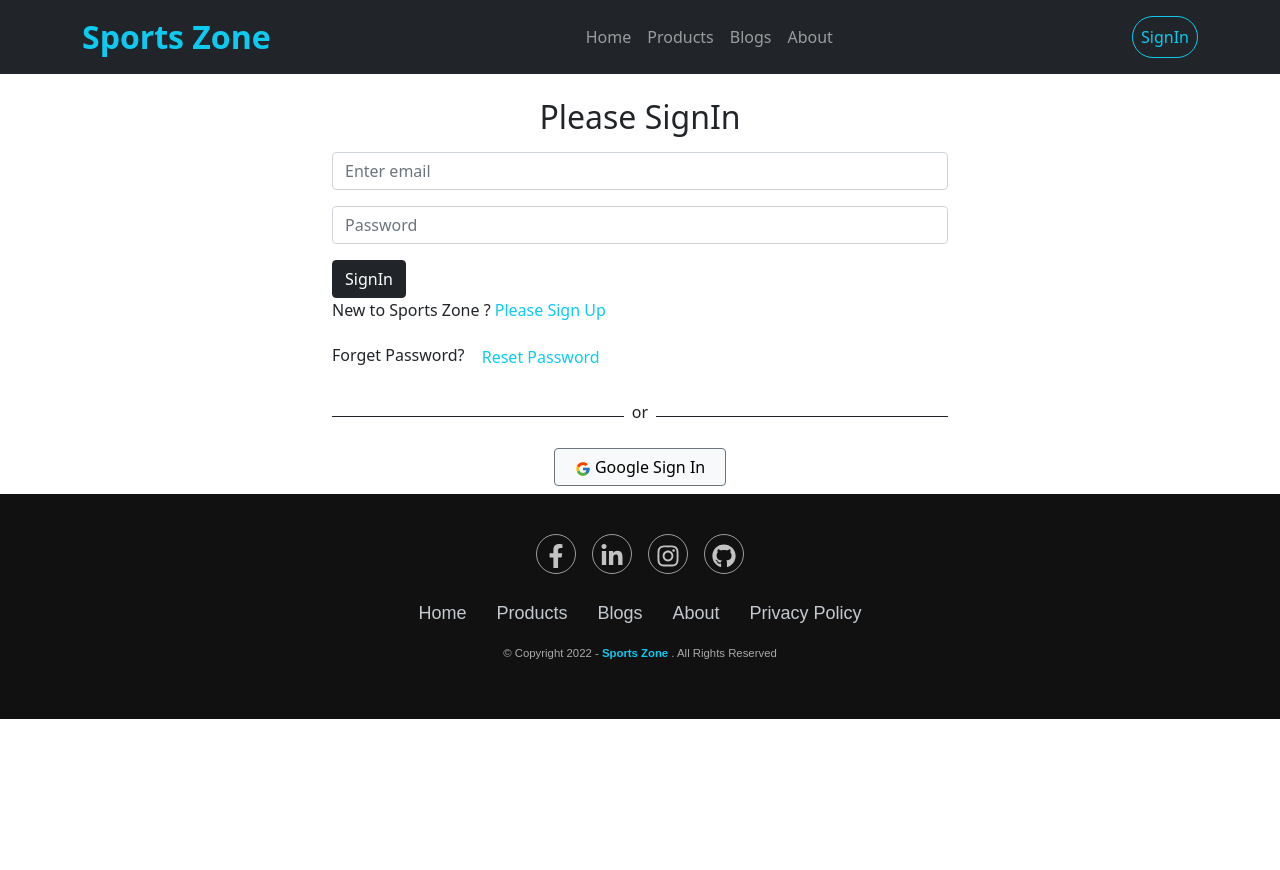
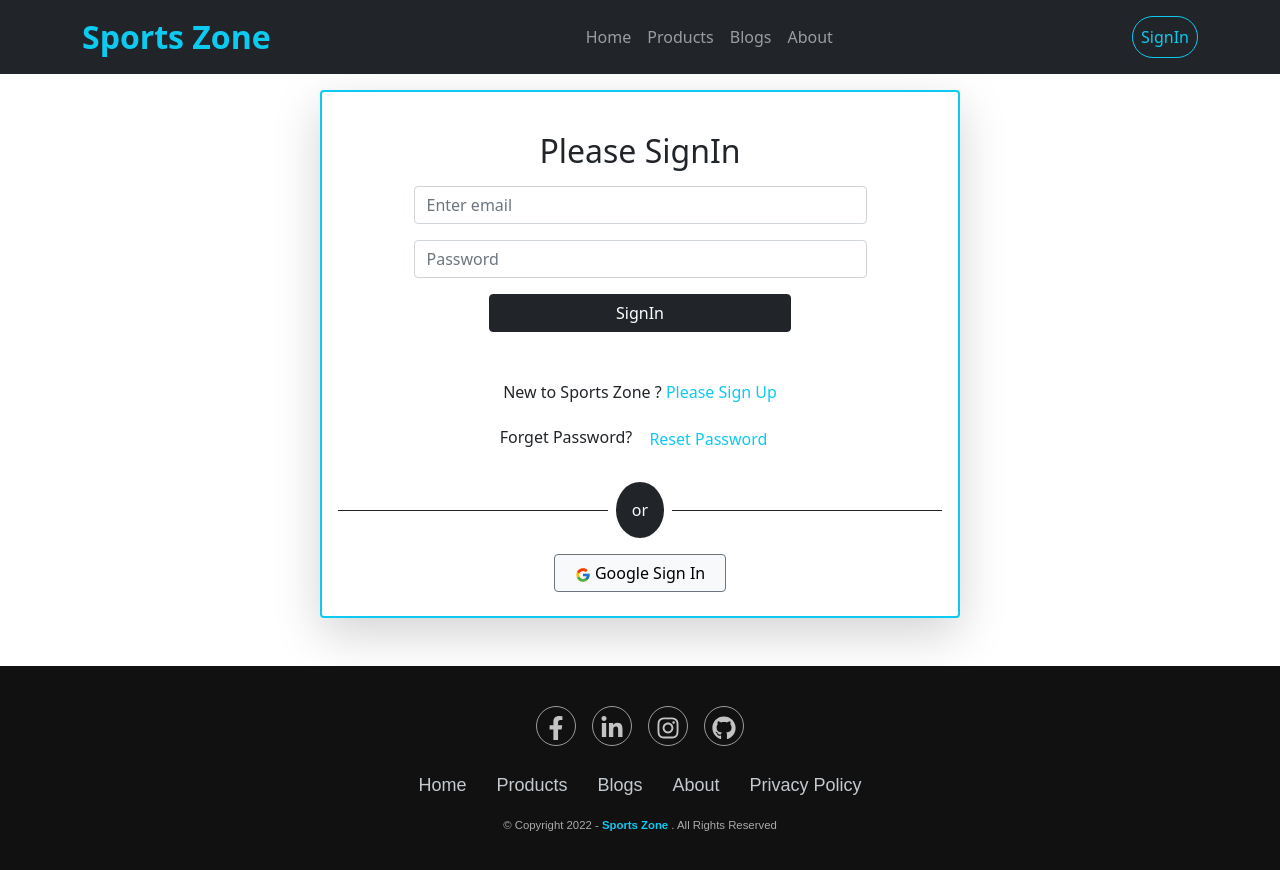
Before and after one commit to NhShanto01/Warehouse-Management-Client, a React (Create React App) app: page /signin in a window 1280 px wide. Shown: the top 870 px of the page. Before the commit the page ends 800 px from the top, so only its background shows below. Built offline with nearby package versions, Linux system fonts and the light colour scheme; no server answers.

Commit message:
add new items ,delete and manage inventory button connected with path

```diff
--- a/src/Pages/Authentication/SignIn/SignIn.js
+++ b/src/Pages/Authentication/SignIn/SignIn.js
@@ -70,24 +70,24 @@ const SignIn = () => {
 
     return (
         <section>
-            <div className='container w-50'>
+            <div className='container mt-3 w-50 border border-2 border-info rounded shadow-lg p-3 mb-5 bg-body'>
                 <h2 className='mt-4'>Please SignIn</h2>
                 <Form onSubmit={handleForSignIn} className='text-start mt-3'>
 
-                    <Form.Group className="mb-3" controlId="formBasicEmail">
+                    <Form.Group className=" mx-auto mb-3 w-75" controlId="formBasicEmail">
                         <Form.Control ref={emailUseRef} type="email" placeholder="Enter email" required />
                     </Form.Group>
-                    <Form.Group className="mb-3" controlId="formBasicPassword">
+                    <Form.Group className="mx-auto mb-3 w-75" controlId="formBasicPassword">
                         <Form.Control ref={passUseRef} type="password" placeholder="Password" required />
                     </Form.Group>
 
-                    <button className='btn btn-dark'>SignIn</button>
+                    <button className='btn btn-dark w-50 mx-auto d-block'>SignIn</button>
                 </Form>
                 {errorTextElement}
-                <p className='text-start'>New to Sports Zone ? <Link to="/signup" className='text-info pe-auto text-decoration-none' onClick={navigateToSignup}>Please Sign Up</Link> </p>
+                <p className=' mt-5'>New to Sports Zone ? <Link to="/signup" className='text-info pe-auto text-decoration-none' onClick={navigateToSignup}>Please Sign Up</Link> </p>
 
 
-                <p className='text-start'>Forget Password? <button className='btn btn-link text-info pe-auto text-decoration-none' onClick={resetPassword}>Reset Password</button> </p>
+                <p>Forget Password? <button className='btn btn-link text-info pe-auto text-decoration-none' onClick={resetPassword}>Reset Password</button> </p>
                 <SocialLogin></SocialLogin>
                 {/* <ToastContainer /> */}
             </div>
--- a/src/Pages/Authentication/SignUp/SignUp.js
+++ b/src/Pages/Authentication/SignUp/SignUp.js
@@ -43,25 +43,25 @@ const SignUp = () => {
 
     return (
         <section>
-            <div className='container w-50'>
+            <div className='container mt-3 w-50 border border-2 border-info rounded shadow-lg p-3 mb-5 bg-body'>
                 <h2 className='mt-4'>Please SignUp</h2>
                 <Form onSubmit={handleForSignUp} className='text-start mt-4'>
 
-                    <Form.Group className="mb-3" controlId="formBasicEmail">
+                    <Form.Group className="mx-auto mb-3 w-75" controlId="formBasicEmail">
                         <Form.Control ref={nameUseRef} type="text" placeholder="Enter Your Name" required />
                     </Form.Group>
-                    <Form.Group className="mb-3" controlId="formBasicEmail">
+                    <Form.Group className="mx-auto mb-3 w-75" controlId="formBasicEmail">
                         <Form.Control ref={emailUseRef} type="email" placeholder="Enter Your Email" required />
                     </Form.Group>
 
-                    <Form.Group className="mb-3" controlId="formBasicPassword">
+                    <Form.Group className="mx-auto mb-3 w-75" controlId="formBasicPassword">
                         <Form.Control ref={passUseRef} type="password" placeholder="Password" required />
                     </Form.Group>
 
-                    <button className='btn btn-dark'>SignUp</button>
+                    <button className='btn btn-dark w-50 mx-auto d-block'>SignUp</button>
                 </Form>
                 {/* {errorTextElement} */}
-                <p>Already have an account? <Link to="/signin" className='text-info pe-auto text-decoration-none' onClick={navigateToSignIn}>Please Sign In</Link> </p>
+                <p className='mt-3'>Already have an account? <Link to="/signin" className='text-info pe-auto text-decoration-none' onClick={navigateToSignIn}>Please Sign In</Link> </p>
                 <SocialLogin></SocialLogin>
                 {/* <ToastContainer /> */}
             </div>
--- a/src/Pages/Authentication/SocialLogin/SocialLogin.js
+++ b/src/Pages/Authentication/SocialLogin/SocialLogin.js
@@ -30,7 +30,7 @@ const SocialLogin = () => {
         <div>
             <div className='d-flex align-items-center'>
                 <div style={{ height: '1px' }} className='bg-dark w-50'></div>
-                <p className='mt-2 px-2'>or</p>
+                <p className='m-2 p-3 rounded-circle bg-dark text-light'>or</p>
                 <div style={{ height: '1px' }} className='bg-dark w-50'></div>
             </div>
             {errorTextElement}
--- a/src/Pages/Home/Home/Home.js
+++ b/src/Pages/Home/Home/Home.js
@@ -1,5 +1,5 @@
 import React from 'react';
-import useProducts from '../../hooks/useProducts';
+import useProducts from '../../../hooks/useProducts';
 import Banner from '../Banner/Banner';
 import Product from '../Product/Product';
 import SectionOne from '../SectionOne/SectionOne';
--- a/src/Pages/Home/ManageInventory/ManageInventory.js
+++ b/src/Pages/Home/ManageInventory/ManageInventory.js
@@ -1,5 +1,6 @@
 import React from 'react';
 import { Card } from 'react-bootstrap';
+import { AiFillDelete } from "react-icons/ai";
 
 const ManageInventory = ({ products }) => {
     const { name, image, price, quantity, about, supplier } = products;
@@ -15,6 +16,7 @@ const ManageInventory = ({ products }) => {
                         <u>Description</u> : {about}
                     </Card.Text>
                     <h5>Supplier: {supplier}</h5>
+                    <button className='btn btn-danger'>Delete <AiFillDelete /> </button>
                 </Card.Body>
             </Card>
         </div>
--- a/src/Pages/Home/Product/Product.js
+++ b/src/Pages/Home/Product/Product.js
@@ -10,7 +10,7 @@ const Product = ({ products }) => {
         navigate(`/product/${id}`);
     }
     return (
-        <div className='container g-2 col-sm-12 col-md-6 col-lg-4'>
+        <div className='container g-2 col-xs-12 col-md-6 col-lg-4'>
             <Card style={{ width: '20rem' }}>
                 <Card.Img className='img-fluid' variant="top" src={image} />
                 <Card.Body>
@@ -27,6 +27,7 @@ const Product = ({ products }) => {
                         variant="info">Update</Button>
                 </Card.Body>
             </Card>
+
         </div>
     );
 };
--- a/src/Pages/Home/Products/Products.js
+++ b/src/Pages/Home/Products/Products.js
@@ -1,5 +1,5 @@
 import React from 'react';
-import useProducts from '../../hooks/useProducts';
+import useProducts from '../../../hooks/useProducts';
 import ManageInventory from '../ManageInventory/ManageInventory';
 
 const Products = () => {
@@ -15,6 +15,7 @@ const Products = () => {
                     ></ManageInventory>)
                 }
             </div>
+            <button className=' mb-4 btn btn-dark'>Add New Items</button>
         </div>
     );
 };
--- a/src/Pages/Home/UpdateQuantity/UpdateQuantity.js
+++ b/src/Pages/Home/UpdateQuantity/UpdateQuantity.js
@@ -1,11 +1,12 @@
 import React from 'react';
-import { useParams } from 'react-router-dom';
+import { Link, useParams } from 'react-router-dom';
 
 const UpdateQuantity = () => {
     const { productId } = useParams();
     return (
         <div>
             <h2>this is UpdateQuantity:{productId}</h2>
+            <Link to="products">Manage Inventory</Link>
         </div>
     );
 };
```
Also changed, not shown: src/hooks/useProducts.js (renamed from src/Pages/hooks/useProducts.js).
